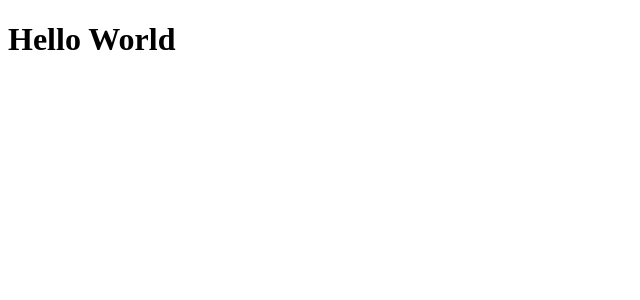
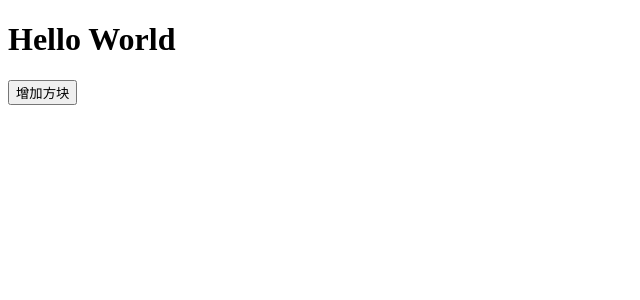
Before and after one commit to LittleBitch798/First_group, a React (Vite) app in the folder First_group/: page / in a window 1280 px wide. Shown: the top 300 px of the page, without its empty margins (0-640 px from the left). Built offline with nearby package versions, Linux system fonts and the light colour scheme.

Commit message:
ZMZ第一次提交代码测试

```diff
--- a/First_group/src/App.tsx
+++ b/First_group/src/App.tsx
@@ -1,4 +1,5 @@
 import './App.css'
+import BoxGenerator from './Collaborators/ZMZ/index'
 
 function App() {
 
@@ -7,6 +8,7 @@ function App() {
       <h1>
         Hello World
       </h1>
+      <div>{BoxGenerator()}</div>
     </>
   )
 }
--- /dev/null
+++ b/First_group/src/Collaborators/ZMZ/index.tsx
@@ -0,0 +1,20 @@
+import React, { useState } from 'react';
+
+function BoxGenerator(){
+
+  const[count,setcount]=useState(0)  //用useState来定义一个状态，count是状态的名字，setcount是改变状态的方法
+
+
+  return (
+    <div>
+      <button onClick={()=>setcount(count+1)}>增加方块</button>
+      <div>
+       {Array.from({length:count}).map((_,index)=>(
+        <div key={index} style={{width:100,height:100,backgroundColor:'red',margin:10}}></div>
+        ))}
+      </div>
+    </div>
+  );
+};
+
+export default BoxGenerator;
```
Also changed, not shown: 1 other file (tests, documents, lock files or other folders).
